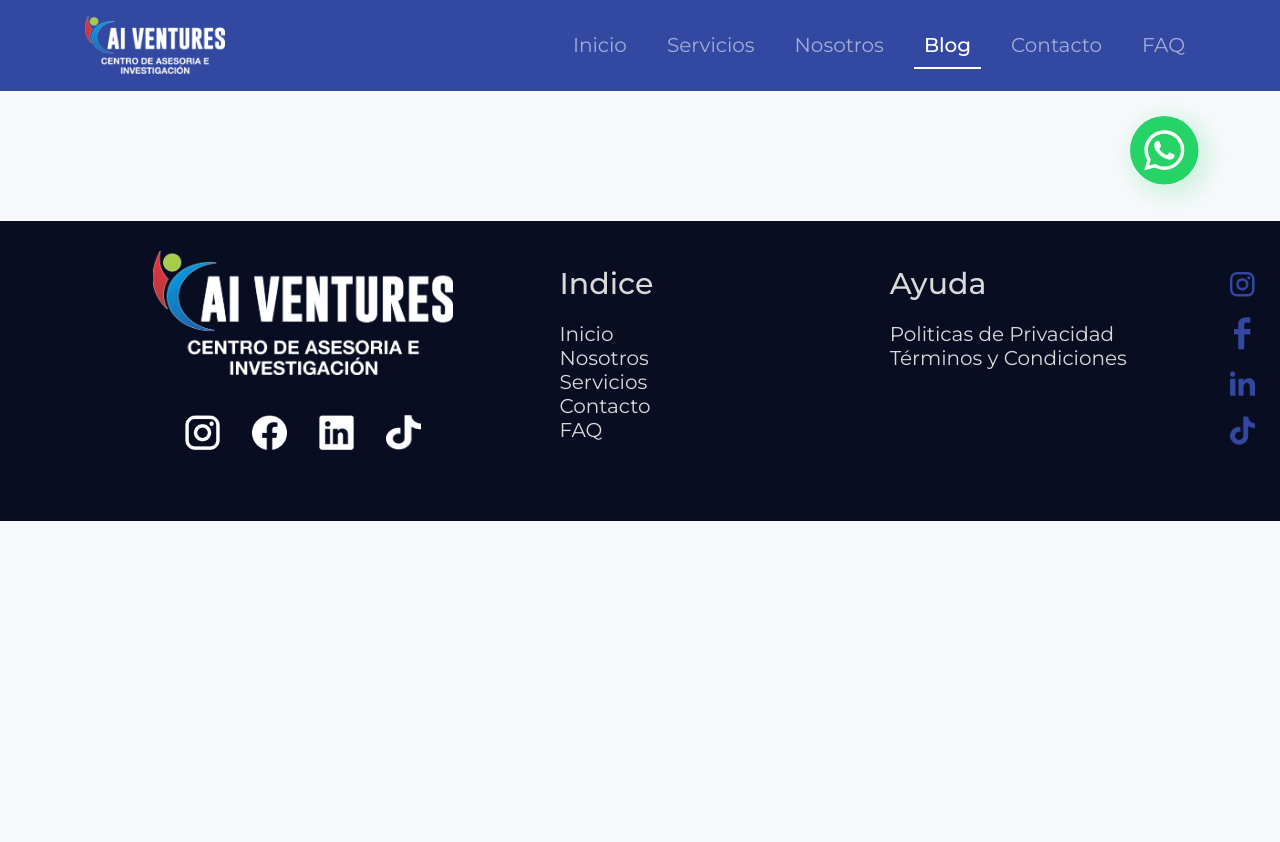
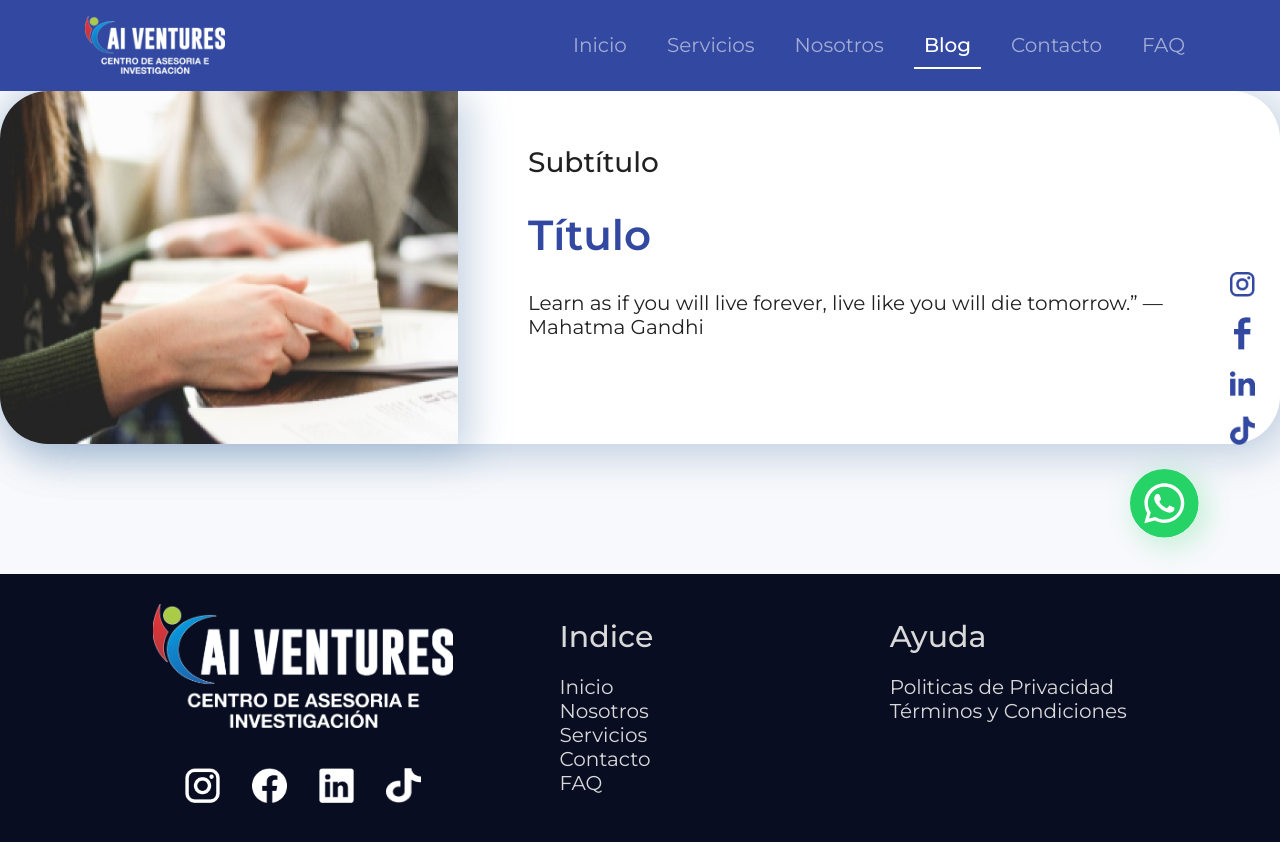
Before and after one commit to justinait/cai-ventures2, a React (Vite) app: page /blog/1 in a window 1280 px wide. Shown: the top 842 px of the page. Before the commit the page ends 800 px from the top, so only its background shows below. Built offline with nearby package versions, Linux system fonts and the light colour scheme; no server answers.

Commit message:
logica funcional blog

```diff
--- a/public/data/blog.json
+++ b/public/data/blog.json
@@ -4,7 +4,7 @@
       "id": 1,
       "title": "Título",
       "subtitle": "Subtítulo",
-        "image": "img1blog",
+      "image": ".././src/assets/img1blog.png",
       "content": "Learn as if you will live forever, live like you will die tomorrow.” — Mahatma Gandhi",
       "author": "Yuli Yasmina"
     },
@@ -12,7 +12,7 @@
       "id": 2,
       "title": "Título",
       "subtitle": "Subtítulo",
-        "image": "img2blog",
+      "image": ".././src/assets/Img2blog.png",
       "content": "Learn as if you will live forever, live like you will die tomorrow.” — Mahatma Gandhi",
       "author": "Yuli Yasmina"
     },
@@ -20,7 +20,7 @@
       "id": 3,
       "title": "Título",
       "subtitle": "Subtítulo",
-        "image": "img3blog",
+      "image": ".././src/assets/Img3blog.png",
       "content": "Learn as if you will live forever, live like you will die tomorrow.” — Mahatma Gandhi",
       "author": "Yuli Yasmina"
     }
--- a/src/App.jsx
+++ b/src/App.jsx
@@ -5,10 +5,11 @@ import Services from './page/Services/Services';
 import Contact from './page/Contact/Contact';
 import About from './page/About/About';
 import Faq from './page/Faq/Faq';
+import Blog from './page/Blog/Blog';
 import 'bootstrap/dist/css/bootstrap.min.css';
 import NavBar from './components/navbar/navbar';
 import Footer from './components/Footer/Footer';
-import Blog from './page/Blog/Blog';
+import Article from './components/Article/Article';
 
 import RedesFlotantes from './components/Redes/Redes';
 
@@ -30,9 +31,12 @@ function App() {
         <Route path='/services' element={<Services/>}/>
         <Route path='/contact' element={<Contact/>}/>
         <Route path='/about' element={<About/>}/>
+        <Route path='/blog/:id' element= {<Article />} />
         <Route path='/blog' element={<Blog/>}/>
         <Route path='/faq' element={<Faq/>}/>
         <Route path='/Pagos' element={<Pagos />} />
+
+
       </Routes>
       <WhatsApp />
       <Footer/>
--- a/src/components/Article/Article.jsx
+++ b/src/components/Article/Article.jsx
@@ -1,9 +1,43 @@
-import React from 'react'
+import React, { useEffect, useState } from 'react';
+import { useParams } from 'react-router-dom';
 
 function Article() {
+
+  const [data, setData] = useState([]);
+  const [thisArticle, setThisArticle] = useState({})
+
+  const {id} = useParams();
+
+  useEffect(() => {
+    fetch('/data/blog.json')
+      .then((response) => response.json())
+      .then((responseData) => {
+
+        setData(responseData.posts);
+        setThisArticle(responseData.posts[id - 1]);
+
+      });
+  }, [id]);
+
+  const {title, subtitle, image, content, author} = thisArticle;
+
   return (
     <div>
+      <div className='card2blog'>
+        <div className='card2blogimg'>
+          <img src={image}   />
+        </div>
+        <div className='card2blogtext'>
 
+          <div className='text-section'>
+            <p className='text-sectionSubtitle'>{subtitle}</p>
+            <p className='text-sectionTitle'>{title}</p>
+            <p className='text-sectionDescription'>{content}</p>
+          </div>
+
+        </div>
+
+      </div>
     </div>
   )
 }
--- a/src/page/Blog/Blog.jsx
+++ b/src/page/Blog/Blog.jsx
@@ -5,20 +5,17 @@ import img1blog from '../../assets/img1blog.png'
 import img2blog from '../../assets/Img2blog.png'
 import img3blog from '../../assets/Img3blog.png'
 import buttonshareblog from '../../assets/buttonshareblog.png'
+import { Link } from 'react-router-dom';
 
 const Blog = () => {
 
     const [data, setData] = useState([]);
 
     useEffect(() => {
-        fetch('../../../public/data/blog.json')
+        fetch('/data/blog.json')
         .then((response) => response.json())
         .then((data) => setData(data.posts));
     }, []);
-
-    if (!data) {
-        return <div>Cargando...</div>;
-    }
 
     return (
 
@@ -39,19 +36,22 @@ const Blog = () => {
 
             <div className='segondcardblog'>
                 {data.map(e => {
-                    console.log(e);
+
+                    const {title, subtitle, image, content, author} = e;
+
                     return (
+                        <Link to={`/blog/${e.id}`} key={e.id}>
                             <div className='card2blog'>
                                 <div className='card2blogimg'>
-                                <img src={e.image} alt={e.title} />
+                                    <img src={image} alt={title} />
                                 </div>
                                 <div className='card2blogtext'>
 
 
                                     <div className='text-section'>
-                                    <p className='text-sectionSubtitle'>{e.subtitle}</p>
-                                    <p className='text-sectionTitle'>{e.title}</p>
-                                    <p className='text-sectionDescription'>{e.content}</p>
+                                        <p className='text-sectionSubtitle'>{subtitle}</p>
+                                        <p className='text-sectionTitle'>{title}</p>
+                                        <p className='text-sectionDescription'>{content}</p>
                                     </div>
 
                                     <button className='buttonshareblog'>
@@ -61,6 +61,8 @@ const Blog = () => {
                                 </div>
 
                             </div>
+
+                        </Link>
 
                     )
 
```
Lines whose indentation alone changed are shown as unchanged.
